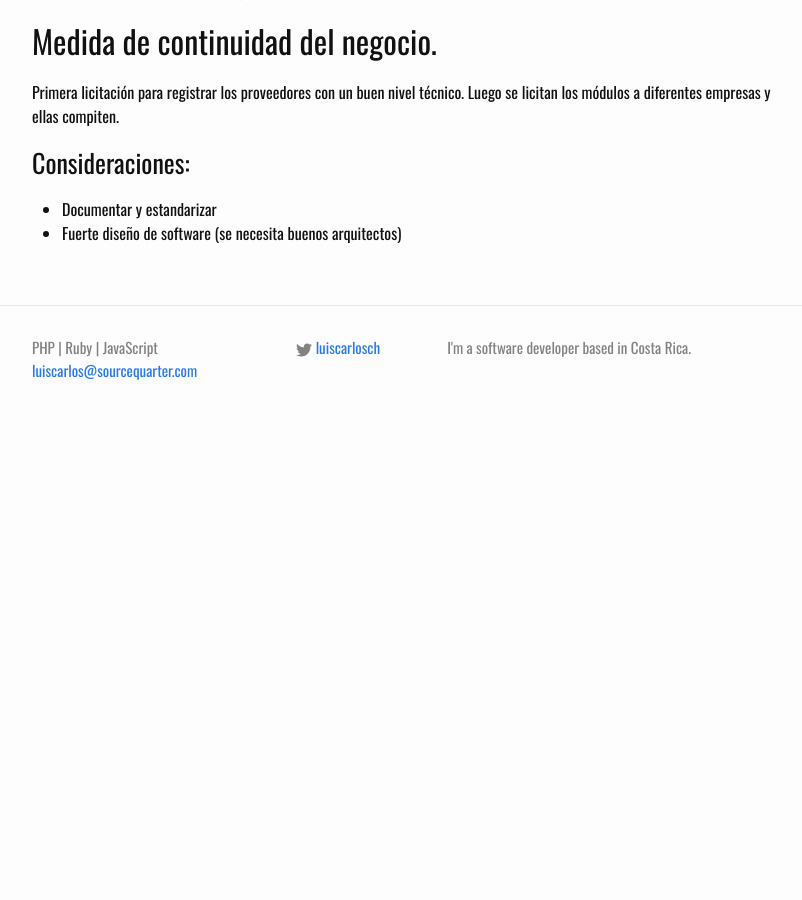
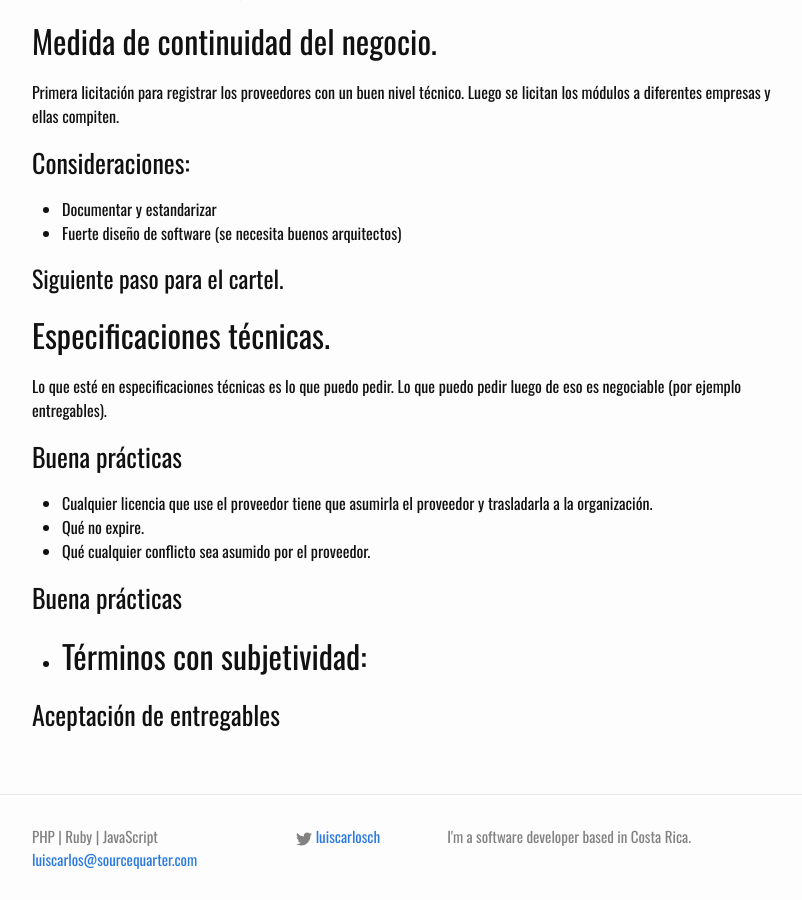
Before and after one commit to lucachaco/sourcequarter-lander, a Jekyll site: the page built from _posts/2017-02-09-adquisicion-de-ti-y-outsourcing.md, in a window 1280 px wide and 900 px high, scrolled down 3015 px. Shown: the whole window, without its empty margins (238-1040 px from the left). Built offline with Jekyll 4.4.1, drawn with Linux system fonts in a browser that asks for light colours; our own code applies the rules of GitHub Pages for plain Markdown files; before the commit the page ends 3456 px from its top, so only the background shows below that.

Commit message:
Update 2017-02-09-adquisicion-de-ti-y-outsourcing.md

```diff
--- a/_posts/2017-02-09-adquisicion-de-ti-y-outsourcing.md
+++ b/_posts/2017-02-09-adquisicion-de-ti-y-outsourcing.md
@@ -181,3 +181,18 @@ Luego se licitan los módulos a diferentes empresas y ellas compiten.
 ### Consideraciones:
 - Documentar y estandarizar
 - Fuerte diseño de software (se necesita buenos arquitectos)
+
+# Siguiente paso para el cartel.
+## Especificaciones técnicas.
+Lo que  esté en especificaciones técnicas es lo que puedo pedir. Lo que puedo pedir luego de eso es negociable (por ejemplo entregables).
+### Buena prácticas
+- Cualquier licencia que use el proveedor tiene que asumirla el proveedor y trasladarla a la organización.
+- Qué no expire.
+- Qué cualquier conflicto sea asumido por el proveedor.
+
+### Buena prácticas
+- Términos con subjetividad:
+-
+
+
+### Aceptación de entregables
```
